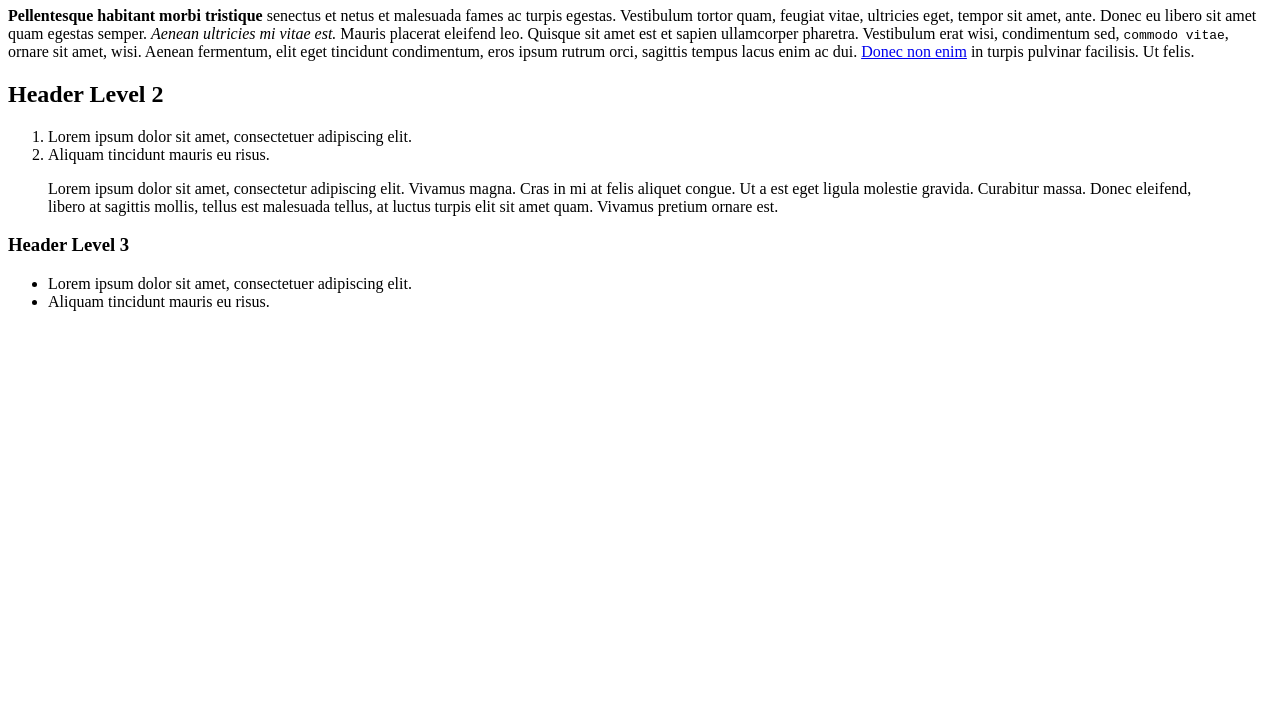
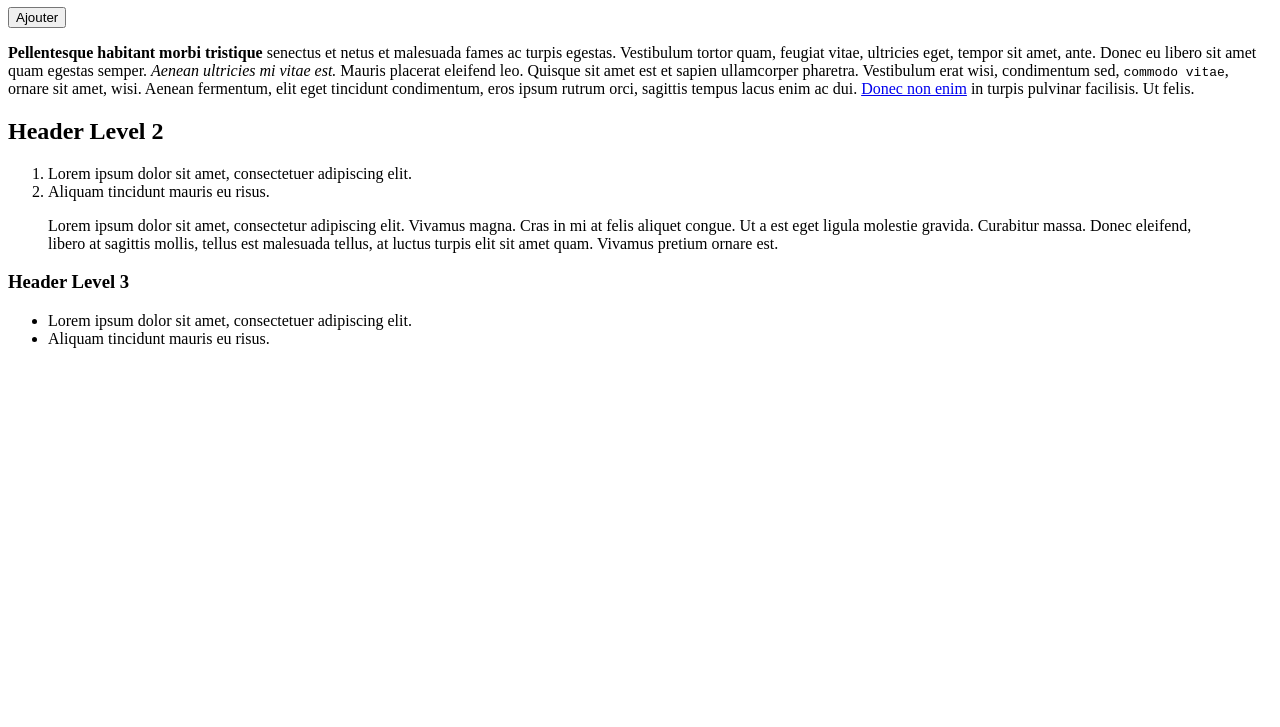
Before and after one commit to divtec-cejef/133a-premier-javascript-ArseneBrosy, a plain HTML site: page index.html in a window 1280 px wide. Shown: the part 73-800 px from the top of the page. Drawn offline with Linux system fonts and the light colour scheme.

Commit message:
Ajout boutton ajouter

```diff
--- a/index.html
+++ b/index.html
@@ -6,6 +6,8 @@
 </head>
 <body>
 <h1>HTML Ipsum Presents - Arsène Brosy</h1>
+
+<button class="ajouter">Ajouter</button>
 
 <p><strong>Pellentesque habitant morbi tristique</strong> senectus et netus et malesuada fames ac turpis egestas.
     Vestibulum tortor quam, feugiat vitae, ultricies eget, tempor sit amet, ante. Donec eu libero sit amet quam egestas
```
